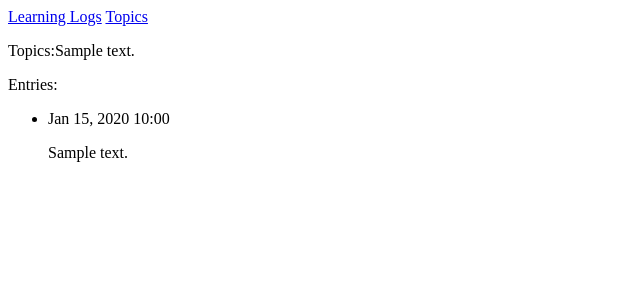
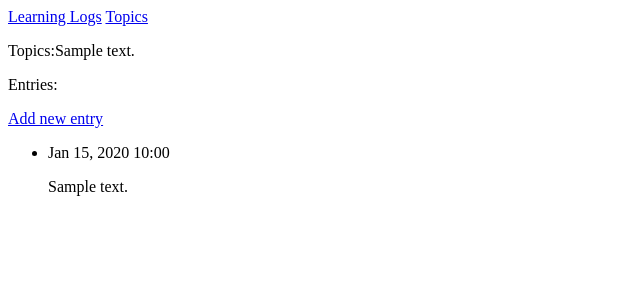
Before and after one commit to Zhang-abab/Project, a Django app: page /topics/1/ in a window 1280 px wide. Shown: the top 300 px of the page, without its empty margins (0-640 px from the left). Run offline with Django 4.2, Linux system fonts and the light colour scheme; tables that the repository leaves empty hold one stand-in row (values such as "Sample post").

Commit message:
新增
修改内容的页面

```diff
--- a/learning_logs/templates/new_topic.html
+++ b/learning_logs/templates/new_topic.html
@@ -5,7 +5,7 @@
 
     <form action="{% url 'learning_logs:new_topic' %}" method='post'>
         {% csrf_token %}
-        {{form.as_p}}
+        {{ form.as_p }}
         <button name="submit">Add topic</button>
     </form>
 {% endblock content %}
--- a/learning_logs/templates/topic.html
+++ b/learning_logs/templates/topic.html
@@ -5,7 +5,9 @@
 <p> Topics:{{ topic }}</p>
 
 <P>Entries:</P>
-
+<P>
+    <a href="{% url 'learning_logs:new_entry' topic.id%}">Add new entry</a>
+</P>
 <ul>
     {% for entry in entries %}
         <li>
--- a/learning_logs/urls.py
+++ b/learning_logs/urls.py
@@ -15,4 +15,6 @@ urlpatterns = [
     path('topics/<int:topic_id>/',views.topic, name='topic'),
     #用于添加新用户的页面
     path('new_topic/',views.new_topic, name='new_topic'),
+    #用于添加新的条目页面
+    path('new_entry/<int:topic_id>',views.new_entry,name='new_entry'),
 ]
--- a/learning_logs/views.py
+++ b/learning_logs/views.py
@@ -2,7 +2,7 @@ from django import forms
 from django.shortcuts import render, redirect
 
 from learning_logs.models import Topic
-from learning_logs.forms import TopicForm
+from learning_logs.forms import TopicForm, EntryForm
 
 def index(request):
 
@@ -34,4 +34,21 @@ def new_topic(request):
     #显示空表单无效
     context = {'form':form}
     return render(request, 'new_topic.html', context)
+
+def new_entry(request,topic_id):
+    """在特定主题下添加条目"""
+    topic = Topic.objects.get(id=topic_id)
+    if request.method != 'POST':
+        form = EntryForm()
+    else:
+        form = EntryForm(data=request.POST)
+        if form.is_valid():
+            new_entry = form.save(commit=False)
+            new_entry.topic = topic
+            new_entry.save()
+            return redirect('learning_logs:topic',topic_id=topic_id)
+
+    context = {'topic':topic, 'form':form}
+    return render(request, 'new_entry.html', context)
+    #pass;
 # Create your views here.
```
Also changed, not shown: learning_logs/forms.py (+9 -1 lines), learning_logs/templates/new_entry.html (added, +13 -0 lines).
